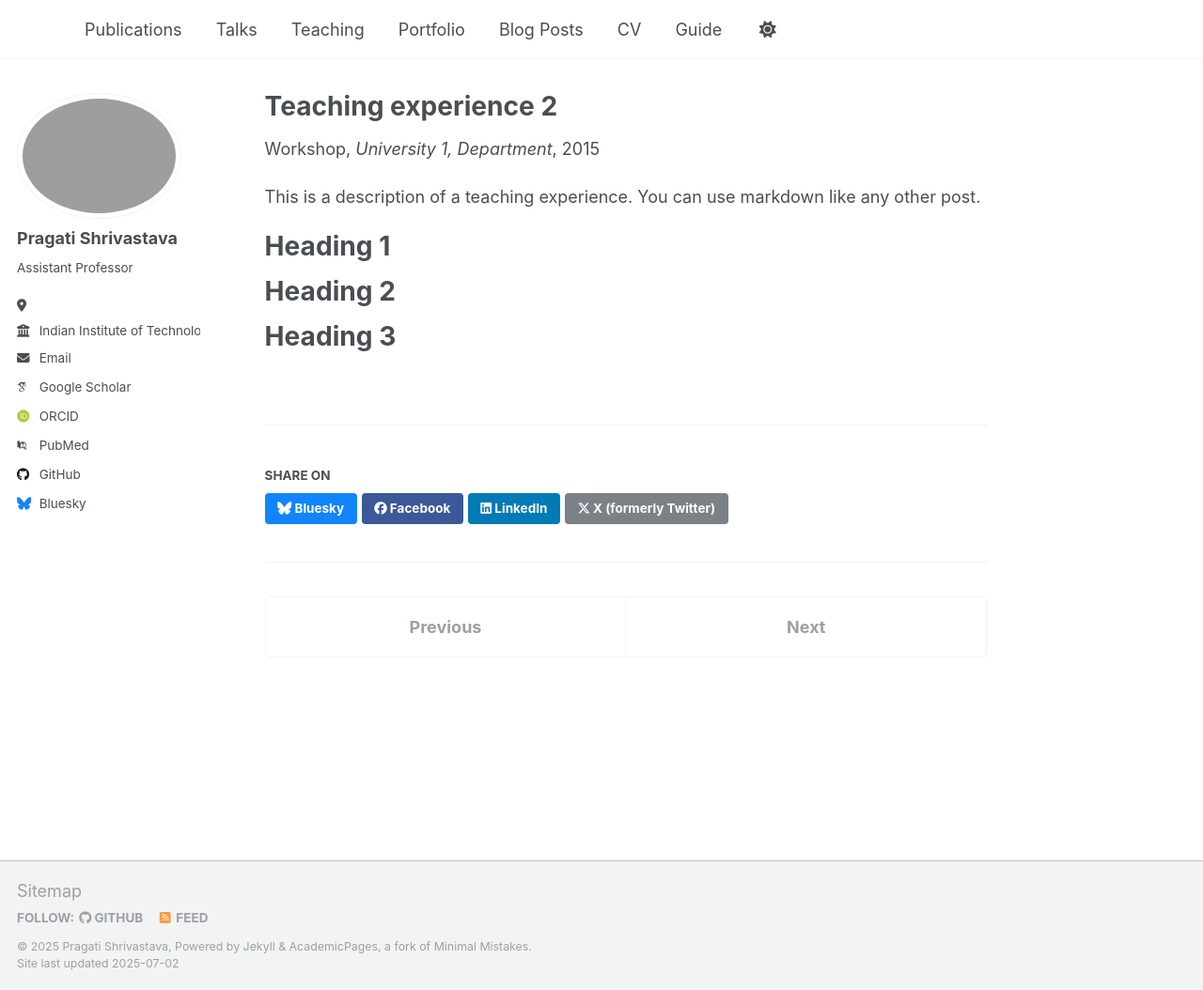
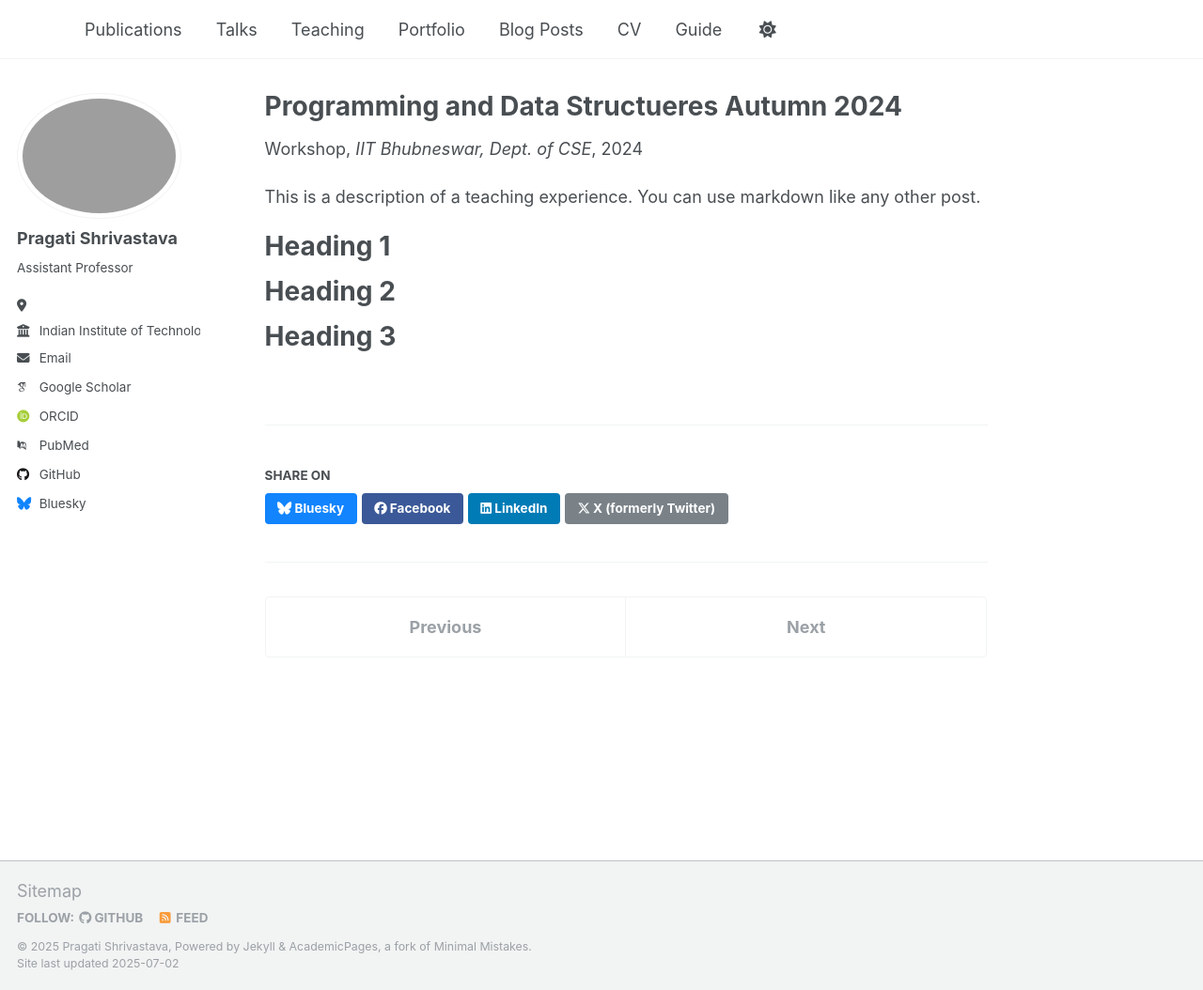
Before and after one commit to PragatiShrivastava/PragatiShrivastava.github.io, a Jekyll site: the page built from _teaching/2015-spring-teaching-2.md, in a window 1280 px wide and 1054 px high. Shown: the whole window at 94% size. Built offline with Jekyll 4.4.1, drawn with Linux system fonts in a browser that asks for light colours; some web fonts are replaced; a script that is not in the unit is left out.

Commit message:
Update 2015-spring-teaching-2.md

```diff
--- a/_teaching/2015-spring-teaching-2.md
+++ b/_teaching/2015-spring-teaching-2.md
@@ -1,10 +1,10 @@
 ---
-title: "Teaching experience 2"
+title: "Programming and Data Structueres Autumn 2024"
 collection: teaching
 type: "Workshop"
 permalink: /teaching/2015-spring-teaching-1
-venue: "University 1, Department"
-date: 2015-01-01
+venue: "IIT Bhubneswar, Dept. of CSE"
+date: 2024-08-01
 location: "City, Country"
 ---
 
```
